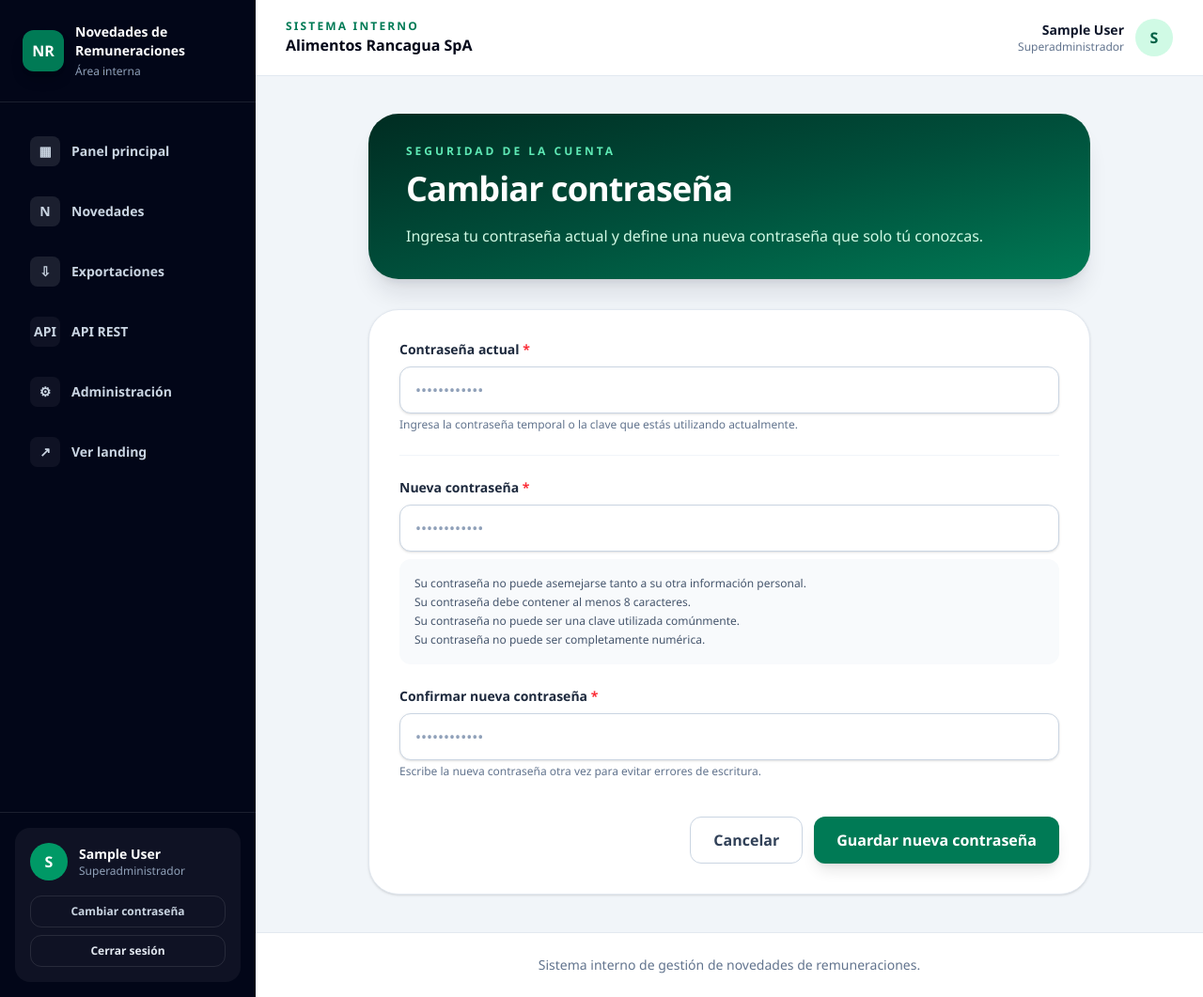
After one commit to fernandoandresgc1109-web/planilla-novedades-remuneraciones, a Django app: page /cuentas/password_change/ in a window 1280 px wide. The commit adds this page. Shown: the whole page at 94% size. Run offline with Django 5.2, Linux system fonts and the light colour scheme; the visitor is signed in with stand-in values (Sample User, id 1); style sheets or scripts are compiled from the project's sources.

Commit message:
Implementar cambio de contraseña por usuario y comando reset_clave

```diff
--- a/config/urls.py
+++ b/config/urls.py
@@ -5,7 +5,7 @@ from django.contrib.auth import views as auth_views
 urlpatterns = [
     path("admin/", admin.site.urls),
     path("api/", include("novedades.api_urls")),
-        path(
+    path(
         "cuentas/login/",
         auth_views.LoginView.as_view(),
         name="login",
@@ -15,5 +15,20 @@ urlpatterns = [
         auth_views.LogoutView.as_view(),
         name="logout",
     ),
+    path(
+        "cuentas/password_change/",
+        auth_views.PasswordChangeView.as_view(
+            template_name="registration/password_change_form.html",
+            success_url="/cuentas/password_change/done/",
+        ),
+        name="password_change",
+    ),
+    path(
+        "cuentas/password_change/done/",
+        auth_views.PasswordChangeDoneView.as_view(
+            template_name="registration/password_change_done.html",
+        ),
+        name="password_change_done",
+    ),
     path("", include("novedades.urls")),
 ]
--- a/templates/novedades/base_interno.html
+++ b/templates/novedades/base_interno.html
@@ -184,20 +184,28 @@
                         </div>
                     </div>
 
+                    <div class="mt-4 space-y-2">
+                        <a
+                            href="{% url 'password_change' %}"
+                            class="flex w-full items-center justify-center rounded-xl border border-white/10 px-4 py-2 text-xs font-semibold text-slate-300 transition hover:bg-white/5 hover:text-white"
+                        >
+                            Cambiar contraseña
+                        </a>
+
                         <form
                             method="post"
                             action="{% url 'logout' %}"
-                        class="mt-4"
                         >
                             {% csrf_token %}
 
                             <button
                                 type="submit"
-                            class="w-full rounded-xl border border-white/10 px-4 py-2.5 text-sm font-bold text-slate-200 transition hover:border-red-400/40 hover:bg-red-500/10 hover:text-red-200 focus:outline-none focus:ring-4 focus:ring-red-400/20"
+                                class="w-full rounded-xl border border-white/10 px-4 py-2 text-xs font-bold text-slate-200 transition hover:border-red-400/40 hover:bg-red-500/10 hover:text-red-200 focus:outline-none focus:ring-4 focus:ring-red-400/20"
                             >
                                 Cerrar sesión
                             </button>
                         </form>
+                    </div>
                 </div>
             </div>
         </aside>
@@ -228,7 +236,7 @@
                         </div>
                     </div>
 
-                    <div class="flex items-center gap-3">
+                    <div class="flex items-center gap-2 sm:gap-3">
                         <div class="hidden text-right sm:block">
                             <p class="text-sm font-bold text-slate-900">
                                 {% firstof request.user.get_full_name request.user.username %}
@@ -244,6 +252,14 @@
                         >
                             {{ request.user.username|first|upper }}
                         </span>
+
+                        <a
+                            href="{% url 'password_change' %}"
+                            class="rounded-lg border border-slate-200 px-3 py-2 text-xs font-semibold text-slate-700 transition hover:bg-slate-50 lg:hidden"
+                            title="Cambiar contraseña"
+                        >
+                            Clave
+                        </a>
 
                         <form
                             method="post"
--- /dev/null
+++ b/templates/registration/password_change_form.html
@@ -0,0 +1,137 @@
+{% extends "novedades/base_interno.html" %}
+
+{% block title %}Cambiar contraseña{% endblock %}
+
+{% block content %}
+<div class="mx-auto max-w-3xl space-y-8">
+    <section
+        class="overflow-hidden rounded-[2rem] bg-gradient-to-br from-emerald-950 via-emerald-900 to-emerald-700 px-6 py-8 text-white shadow-xl shadow-slate-900/10 sm:px-8 lg:px-10"
+    >
+        <p class="text-xs font-black uppercase tracking-[0.25em] text-emerald-300">
+            Seguridad de la cuenta
+        </p>
+
+        <h1 class="mt-3 text-3xl font-black tracking-tight sm:text-4xl">
+            Cambiar contraseña
+        </h1>
+
+        <p class="mt-4 max-w-2xl text-base leading-7 text-emerald-100">
+            Ingresa tu contraseña actual y define una nueva contraseña que solo tú conozcas.
+        </p>
+    </section>
+
+    <div class="rounded-[2rem] border border-slate-200 bg-white p-6 shadow-sm sm:p-8">
+        {% if form.errors %}
+            <div
+                role="alert"
+                class="mb-6 rounded-2xl border border-red-200 bg-red-50 p-5 text-sm text-red-800"
+            >
+                <div class="flex items-center gap-3">
+                    <span class="flex h-8 w-8 items-center justify-center rounded-xl bg-red-600 font-bold text-white">
+                        !
+                    </span>
+                    <strong class="font-bold">
+                        Revisa los errores a continuación:
+                    </strong>
+                </div>
+
+                <ul class="mt-3 list-disc pl-5 space-y-1">
+                    {% for field in form %}
+                        {% for error in field.errors %}
+                            <li>{{ field.label }}: {{ error }}</li>
+                        {% endfor %}
+                    {% endfor %}
+                    {% for error in form.non_field_errors %}
+                        <li>{{ error }}</li>
+                    {% endfor %}
+                </ul>
+            </div>
+        {% endif %}
+
+        <form method="post" class="space-y-6">
+            {% csrf_token %}
+
+            <div>
+                <label
+                    for="id_old_password"
+                    class="mb-2 block text-sm font-bold text-slate-800"
+                >
+                    Contraseña actual <span class="text-red-500">*</span>
+                </label>
+                <input
+                    type="password"
+                    name="old_password"
+                    id="id_old_password"
+                    autocomplete="current-password"
+                    required
+                    placeholder="••••••••••••"
+                    class="w-full rounded-xl border border-slate-300 bg-white px-4 py-3 text-slate-950 shadow-sm outline-none transition placeholder:text-slate-400 focus:border-emerald-500 focus:ring-4 focus:ring-emerald-100"
+                >
+                <p class="mt-1 text-xs text-slate-500">
+                    Ingresa la contraseña temporal o la clave que estás utilizando actualmente.
+                </p>
+            </div>
+
+            <div class="border-t border-slate-100 pt-6">
+                <label
+                    for="id_new_password1"
+                    class="mb-2 block text-sm font-bold text-slate-800"
+                >
+                    Nueva contraseña <span class="text-red-500">*</span>
+                </label>
+                <input
+                    type="password"
+                    name="new_password1"
+                    id="id_new_password1"
+                    autocomplete="new-password"
+                    required
+                    placeholder="••••••••••••"
+                    class="w-full rounded-xl border border-slate-300 bg-white px-4 py-3 text-slate-950 shadow-sm outline-none transition placeholder:text-slate-400 focus:border-emerald-500 focus:ring-4 focus:ring-emerald-100"
+                >
+                {% if form.new_password1.help_text %}
+                    <div class="mt-2 rounded-xl bg-slate-50 p-4 text-xs leading-5 text-slate-600">
+                        {{ form.new_password1.help_text|safe }}
+                    </div>
+                {% endif %}
+            </div>
+
+            <div>
+                <label
+                    for="id_new_password2"
+                    class="mb-2 block text-sm font-bold text-slate-800"
+                >
+                    Confirmar nueva contraseña <span class="text-red-500">*</span>
+                </label>
+                <input
+                    type="password"
+                    name="new_password2"
+                    id="id_new_password2"
+                    autocomplete="new-password"
+                    required
+                    placeholder="••••••••••••"
+                    class="w-full rounded-xl border border-slate-300 bg-white px-4 py-3 text-slate-950 shadow-sm outline-none transition placeholder:text-slate-400 focus:border-emerald-500 focus:ring-4 focus:ring-emerald-100"
+                >
+                <p class="mt-1 text-xs text-slate-500">
+                    Escribe la nueva contraseña otra vez para evitar errores de escritura.
+                </p>
+            </div>
+
+            <div class="flex flex-col gap-3 pt-4 sm:flex-row sm:justify-end">
+                <a
+                    href="{% url 'novedades:panel' %}"
+                    class="inline-flex min-h-12 items-center justify-center rounded-xl border border-slate-300 px-6 py-3 font-bold text-slate-700 transition hover:bg-slate-100"
+                >
+                    Cancelar
+                </a>
+
+                <button
+                    type="submit"
+                    class="inline-flex min-h-12 items-center justify-center rounded-xl bg-emerald-700 px-6 py-3 font-bold text-white shadow-lg transition hover:bg-emerald-800 focus:outline-none focus:ring-4 focus:ring-emerald-300/40"
+                >
+                    Guardar nueva contraseña
+                </button>
+            </div>
+        </form>
+    </div>
+</div>
+{% endblock %}
```
Also changed, not shown: novedades/management/commands/reset_clave.py (added, +95 -0 lines), novedades/test_autenticacion.py (+55 -2 lines), templates/registration/password_change_done.html (added, +34 -0 lines). Lines whose indentation alone changed are shown as unchanged.
